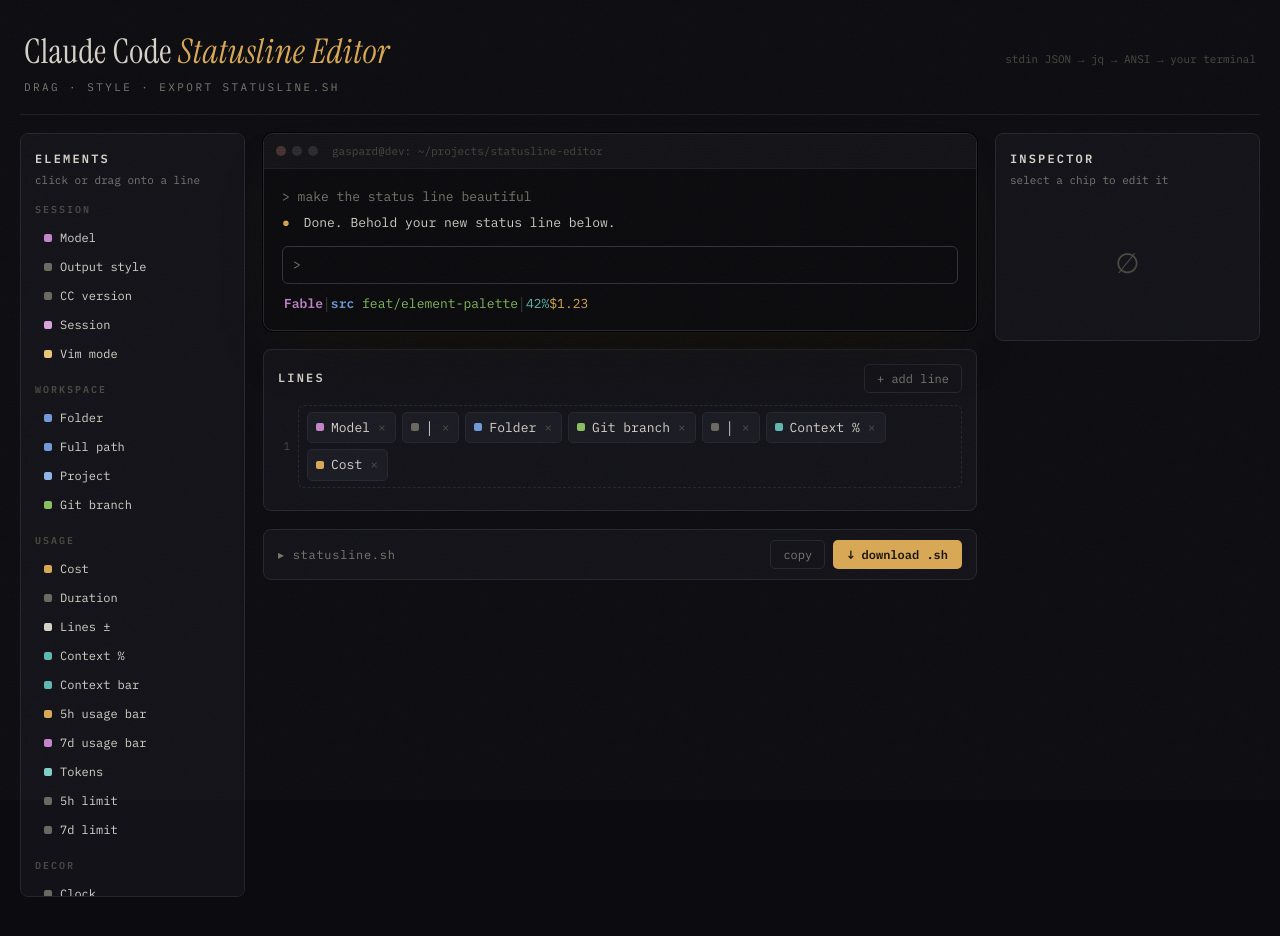
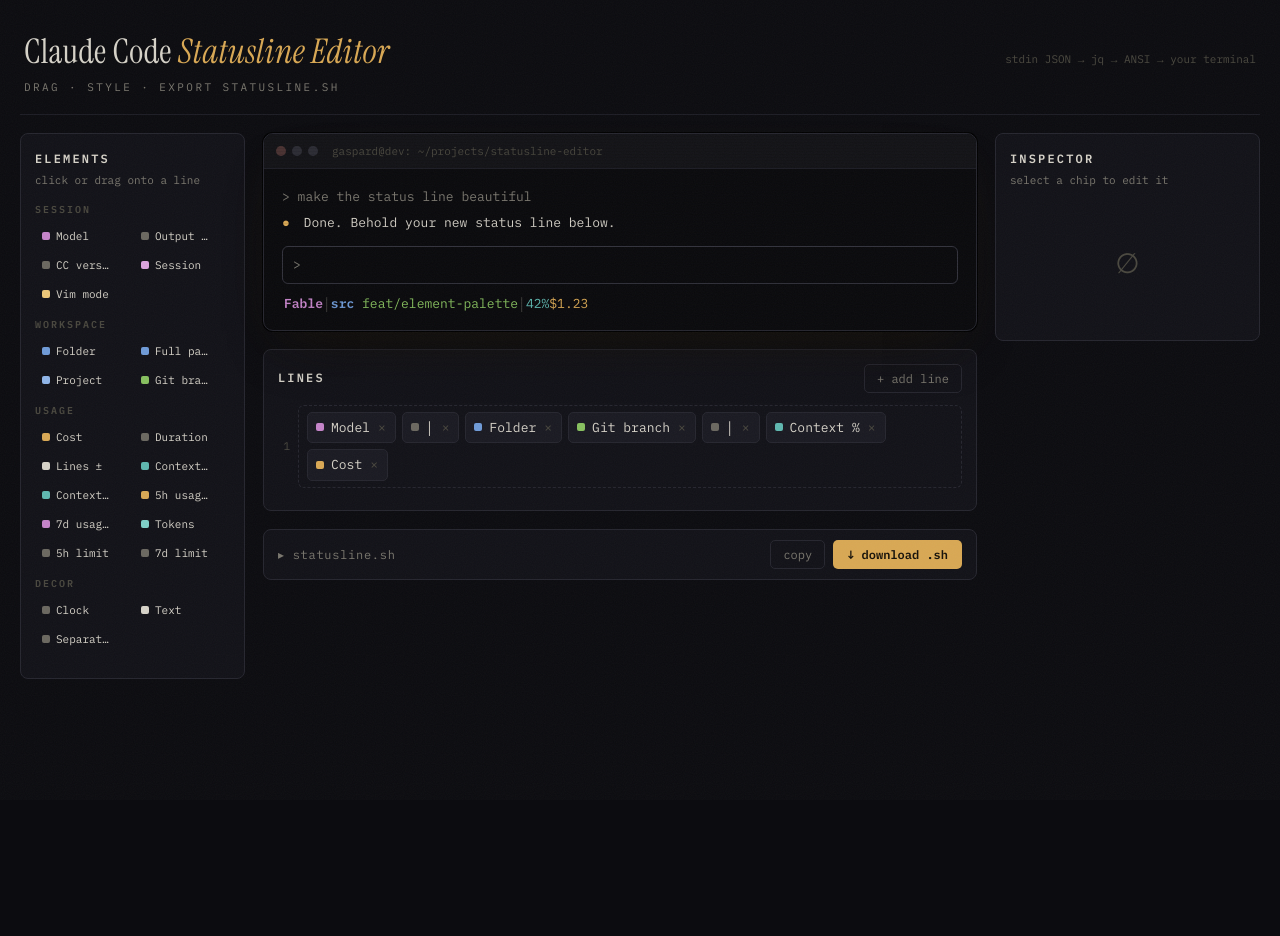
Before and after one commit to azekyoo/claude-code-status-line-editor, a React (Vite) app: page / in a window 1280 px wide. After the commit the page ends 800 px from the top, so only its background shows below. Built offline with nearby package versions, Linux system fonts and the light colour scheme.

Commit message:
Lay out palette elements in two columns per category
Single-column palette forced vertical scrolling; a two-column grid
with compact items fits every category on screen.

```diff
--- a/src/components/Palette.tsx
+++ b/src/components/Palette.tsx
@@ -48,11 +48,13 @@
       {CATEGORIES.map((cat) => (
         <section key={cat.key} className="palette-section">
           <h3 className="palette-cat">{cat.title}</h3>
-          {Object.values(ELEMENT_DEFS)
-            .filter((d) => d.category === cat.key)
-            .map((d) => (
-              <PaletteItem key={d.type} type={d.type} onAdd={onAdd} />
-            ))}
+          <div className="palette-grid">
+            {Object.values(ELEMENT_DEFS)
+              .filter((d) => d.category === cat.key)
+              .map((d) => (
+                <PaletteItem key={d.type} type={d.type} onAdd={onAdd} />
+              ))}
+          </div>
         </section>
       ))}
     </aside>
--- a/src/styles.css
+++ b/src/styles.css
@@ -139,7 +139,13 @@
 }
 
 .palette-section {
-  margin-bottom: 14px;
+  margin-bottom: 10px;
+}
+
+.palette-grid {
+  display: grid;
+  grid-template-columns: 1fr 1fr;
+  gap: 3px;
 }
 
 .palette-cat {
@@ -154,12 +160,13 @@
 .palette-item {
   display: flex;
   align-items: center;
-  gap: 8px;
-  width: 100%;
-  padding: 6px 8px;
+  gap: 6px;
+  min-width: 0;
+  padding: 5px 6px;
   border: 1px solid transparent;
   border-radius: 5px;
   text-align: left;
+  font-size: 11px;
   touch-action: none;
 }
 
@@ -185,6 +192,9 @@
 
 .palette-label {
   flex: 1;
+  overflow: hidden;
+  text-overflow: ellipsis;
+  white-space: nowrap;
 }
 
 .palette-plus {
```
